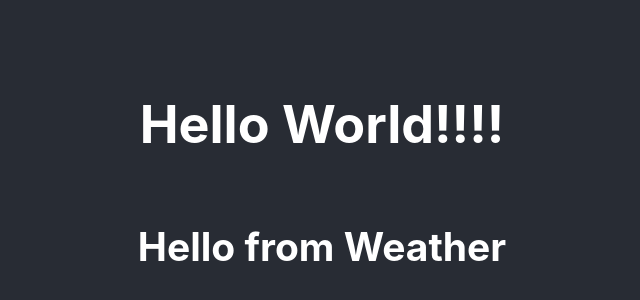
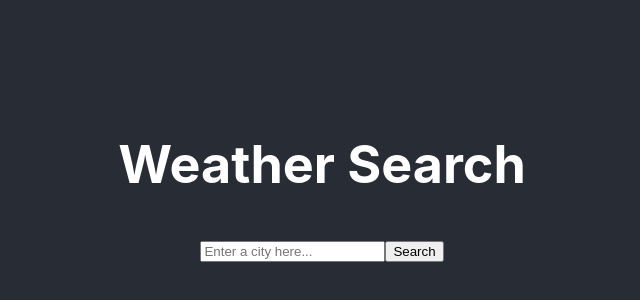
Before and after one commit to DDD91/weather-react, a React (Create React App) app: page / in a window 1280 px wide. Shown: the part 220-520 px from the top of the page, without its empty margins (318-958 px from the left). Built offline with nearby package versions, Linux system fonts and the light colour scheme.

Commit message:
Typed project code from codesandbox to vs code

```diff
--- a/src/App.js
+++ b/src/App.js
@@ -7,9 +7,9 @@
       <header className="App-header">
 
         <h1>
-          Hello World!!!!
+          Weather Search
         </h1>
-        <Weather />
+        <Weather  city="" />
        </header>
     </div>
   );
--- a/src/Weather.js
+++ b/src/Weather.js
@@ -1,6 +1,60 @@
-import React from "react";
+import React, { useState } from "react";
 import axios from "axios";
 
-export default function Weather() {
-return <h2>Hello from Weather</h2>;
+export default function Weather(props) {
+const [city, setCity] = useState("");
+const [loaded, setLoaded] = useState(false);
+const [weather, setWeather] = useState(null);
+
+function displayWeather(response) {
+    setWeather({
+        temperature: response.data.main.temp,
+        wind: response.data.wind.speed,
+        humidity: response.data.main.humidity,
+        icon: `https://openweathermap.org/img/wn/${response.data.weather[0].icon}@2x.png`,
+        description: response.data.weather[0].description
+    });
+    setLoaded(true);
 }
+
+function searchCity(event) {
+    event.preventDefault();
+    let apiKey = "b400b1685bd22eb253eb2ae184751958";
+    let apiUrl = `https://api.openweathermap.org/data/2.5/weather?q=${city}&appid=${apiKey}&units=metric`;
+    axios.get(apiUrl).then(displayWeather);
+}
+
+function changeCity(event) {
+    setCity(event.target.value);
+}
+
+let form = (
+    <form onSubmit={searchCity}>
+        <input
+        type="search"
+        placeholder="Enter a city here..."
+        onChange={changeCity}
+        />
+        <button type="Submit">Search</button>
+    </form>
+
+);
+if (loaded) {
+    return (
+        <div>
+            {form}
+            <ul>
+                <li>Temperature: {Math.round(weather.temperature)}°C</li>
+                <li>Weather description: {weather.description}</li>
+                <li>Humidity:{weather.humidity}%</li>
+                <li>Wind: {weather.wind}km/h</li>
+                <li>
+                    <img src={weather.icon} alt={weather.description} />
+                </li>
+            </ul>
+        </div>
+    );
+} else {
+return form;
+}
+}
```
